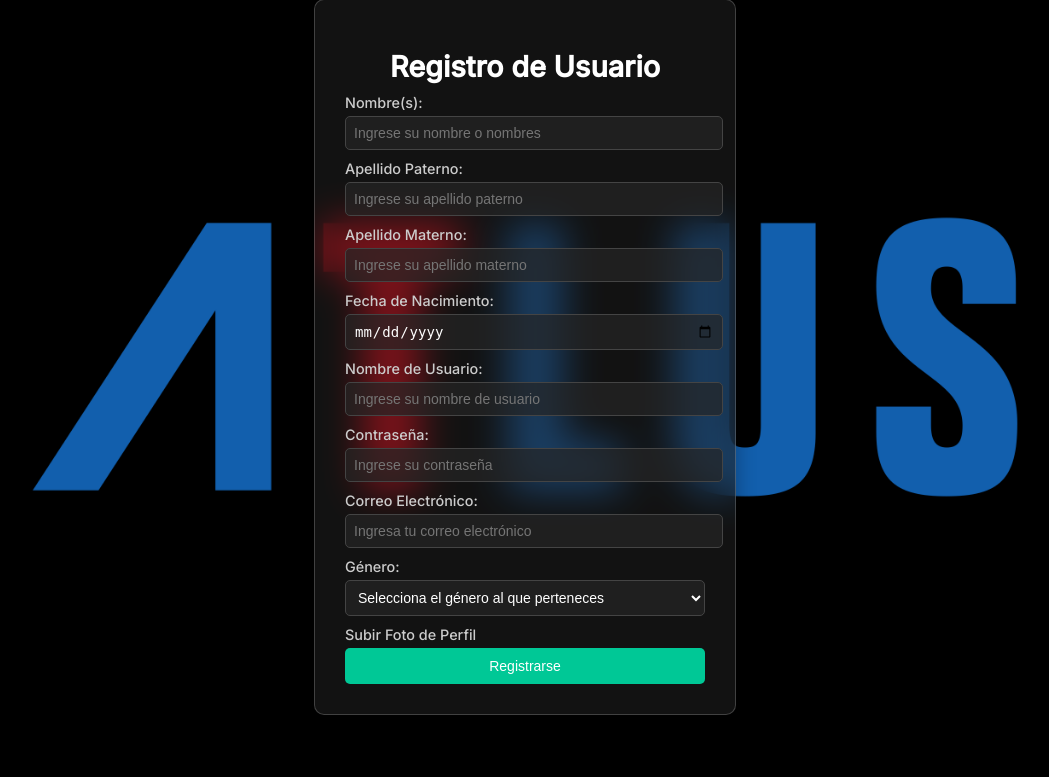
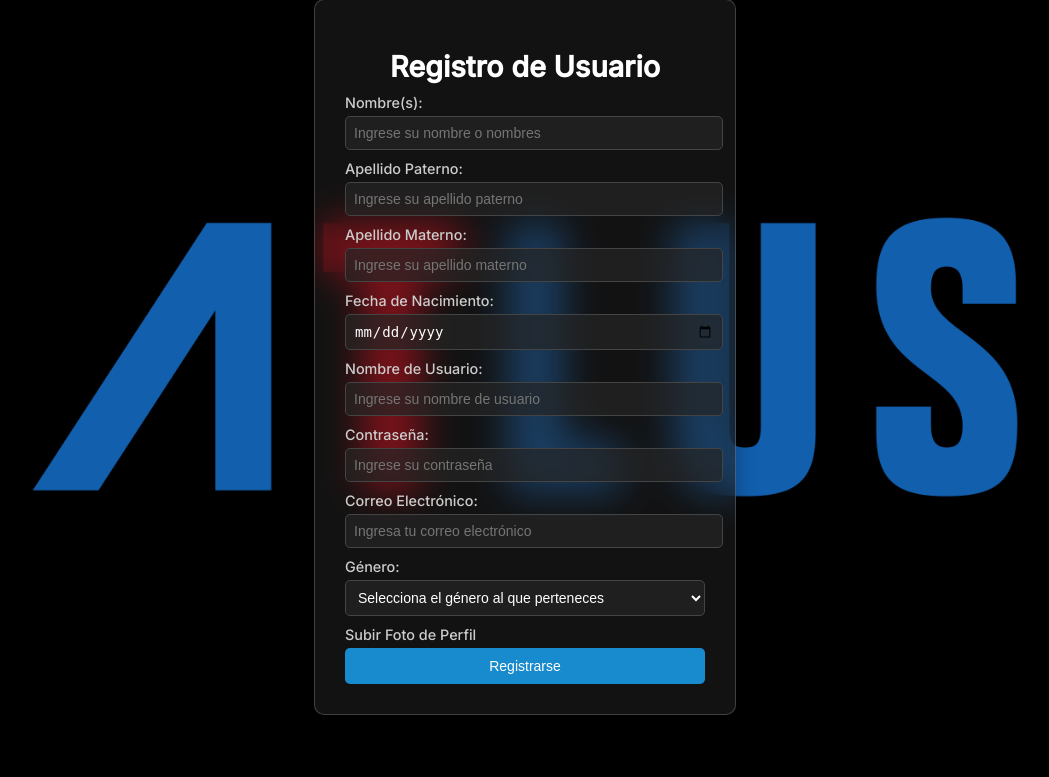
Before and after one commit to hellzey/BDM-RedSocial-Multimedia, a PHP site: page /login/registro.php in a window 1280 px wide. Shown: the part 63-840 px from the top of the page, without its empty margins (115-1164 px from the left). Run offline with PHP 8.4, Linux system fonts and the light colour scheme.

Commit message:
Prueba estilos #2
Seguimos probando estilos

```diff
--- a/sourceBDM/css/registro.css
+++ b/sourceBDM/css/registro.css
@@ -66,7 +66,7 @@
 button {
     width: 100%;
     padding: 10px;
-    background-color: #00c896;
+    background-color: #178bcd;
     color: #ffffff;
     border: none;
     border-radius: 5px;
@@ -77,7 +77,7 @@
 }
 
 button:hover {
-    background-color: #009f75;
+    background-color: #126797;
 }
 
 .radio-group label {
```
